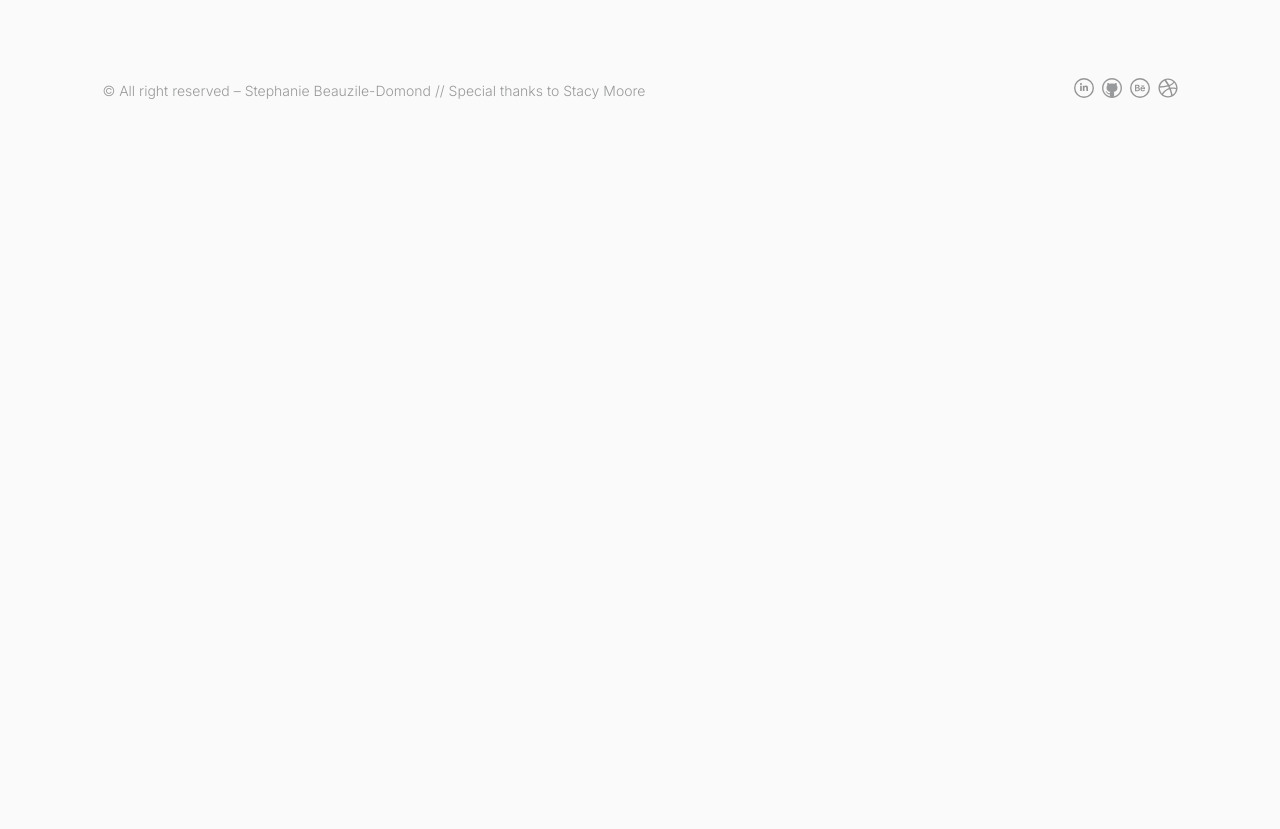
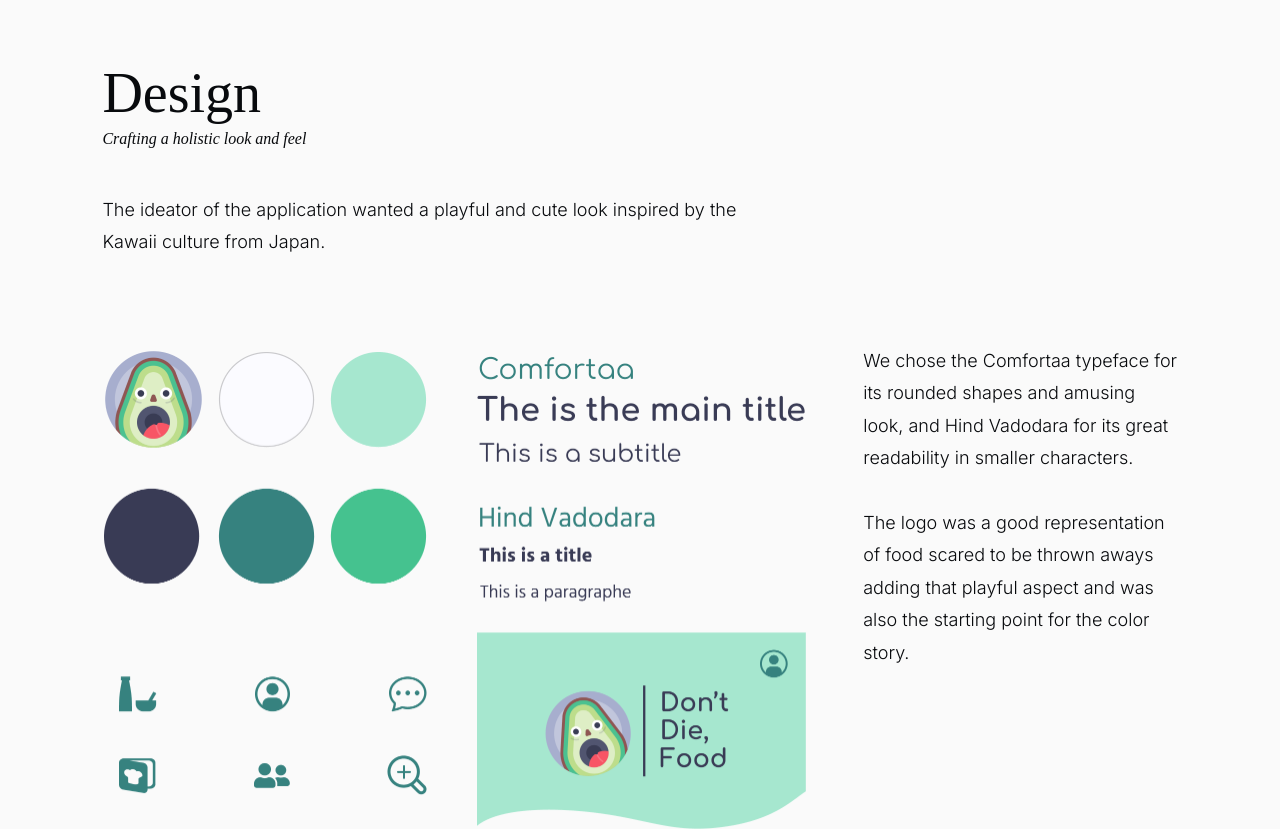
Before and after one commit to stephaniebd/portfolio2.0, a React (Create React App) app in the folder portfolio/: page /DontDieFood in a window 1280 px wide. Shown: the part 4800-5629 px from the top of the page. Before the commit the page ends 4928 px from the top, so only its background shows below. Built offline with nearby package versions, Linux system fonts and the light colour scheme.

Commit message:
created design section and started final section

```diff
--- /dev/null
+++ b/portfolio/src/components/DesignSection.js
@@ -0,0 +1,37 @@
+import React from 'react'
+
+import '../styles/DesignSection.css';
+import designelements from "../assets/design element img.png";
+
+const DesignSection = () => {
+    return (
+        <>
+            <div className="design">
+                <h2>Design</h2>
+                <p className="italic-sub">Crafting a holistic look and feel</p>
+                <br/><br/>
+                <p className="design-p">
+                    The ideator of the application wanted a playful and cute look
+                    inspired by the Kawaii culture from Japan.
+                </p>
+                <div className="design-content">
+                    <div className="design-elements-img">
+                    <img className="design-img" src={designelements} alt="user flow" height="484.14" width="706.84"/>
+                    </div>
+                    <div className="design-text">
+                        <p>
+                            We chose the Comfortaa typeface for its rounded shapes and amusing look, and Hind Vadodara
+                            for its great readability in smaller characters.
+                            <br/><br/>
+
+                            The logo was a good representation of food scared to be thrown aways adding that playful
+                            aspect and was also the starting point for the color story.
+                        </p>
+                    </div>
+                </div>
+            </div>
+        </>
+    )
+}
+
+export default DesignSection
--- /dev/null
+++ b/portfolio/src/components/FinalSection.js
@@ -0,0 +1,13 @@
+import React from 'react'
+
+import '../styles/FinalSection.css';
+
+const FinalSection = () => {
+    return (
+        <>
+
+        </>
+    )
+}
+
+export default FinalSection
--- a/portfolio/src/pages/DontDieFood.js
+++ b/portfolio/src/pages/DontDieFood.js
@@ -2,6 +2,8 @@ import React from 'react'
 import ConceptSection from '../components/ConceptSection'
 import ContextSection from '../components/ContextSection'
 import DDFBanner from '../components/DDFBanner'
+import DesignSection from '../components/DesignSection'
+import FinalSection from '../components/FinalSection'
 
 const DontDieFood = () => {
     return (
@@ -9,6 +11,8 @@ const DontDieFood = () => {
             <DDFBanner />
             <ContextSection  />
             <ConceptSection />
+            <DesignSection />
+            <FinalSection />
         </div>
     )
 }
--- /dev/null
+++ b/portfolio/src/styles/DesignSection.css
@@ -0,0 +1,20 @@
+.design {
+    padding: 0 8%;
+}
+.design h2 {
+    padding-top: 8%;
+}
+
+.design-p {
+    width: 640px;
+}
+.design-content {
+    display: grid;
+    grid-template-columns: 1fr 1fr;
+    column-gap: 54px;
+    margin: 8% 0% 8% 0%;
+}
+
+.design-element-img {
+    padding-right: 3%;
+}
```
Also changed, not shown: portfolio/src/assets/design element img.png (added), portfolio/src/styles/FinalSection.css (added), 1 other file (tests, documents, lock files or other folders).
